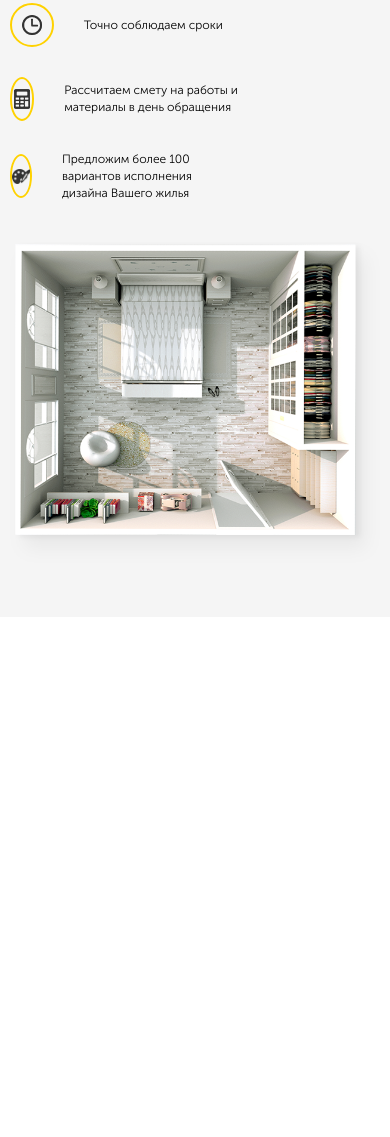
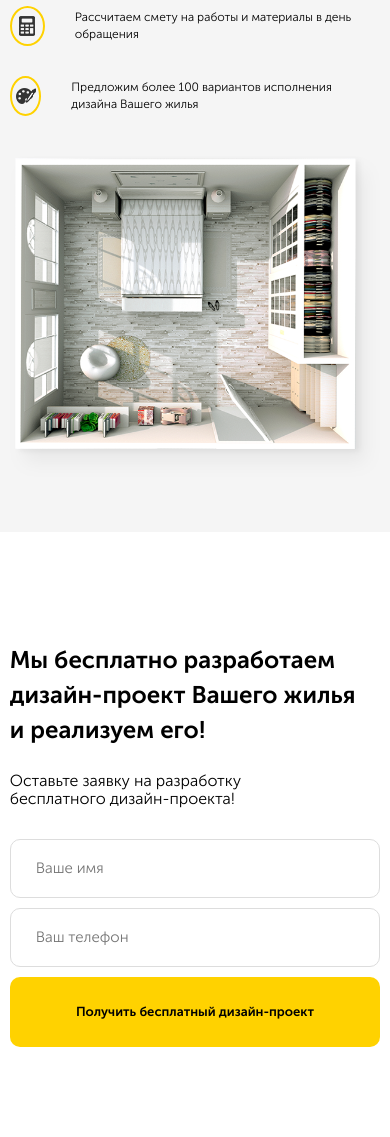
Before and after one commit to NikitaPomogatelev/NikitaPomogatelev, a plain HTML site: page repairsApartments/src/index.html in a window 390 px wide. Shown: the part 383-1520 px from the top of the page. Before the commit the page ends 1000 px from the top, so only its background shows below. Drawn offline with Linux system fonts and the light colour scheme.

Commit message:
Сверстан болк offer + адаптив

```diff
--- a/repairsApartments/src/index.html
+++ b/repairsApartments/src/index.html
@@ -35,7 +35,7 @@
     <!-- /.navbar -->
 
     <main>
-        <section class="hero section_light">
+        <section class="hero">
             <div class="container">
                 <div class="hero-block">
                     <div class="hero-text">
@@ -74,6 +74,25 @@
             <!-- /.container -->
         </section>
         <!-- /.hero -->
+
+        <section class="offer section">
+            <div class="container">
+                <div class="offer-block">
+                    <h2 class="section-title offer__title">Мы бесплатно разработаем дизайн-проект Вашего жилья и реализуем его!</h2>
+                    <span class="section-subtitle offer__subtitle">Оставьте заявку на разработку бесплатного дизайн-проекта!</span>
+                    <form action="#" class="form offer__block">
+
+                        <input type="text" class="input offer__input" placeholder="Ваше имя">
+                        <input type="tel" class="input offer__input" placeholder="Ваш телефон">
+                        <button class="button offer__button">Получить бесплатный дизайн-проект</button>
+                    </form>
+                    <!-- /.form offer__block -->
+                </div>
+                <!-- /.offer-block -->
+            </div>
+            <!-- /.container -->
+        </section>
+        <!-- /.offer -->
     </main>
 </body>
 </html>
--- a/repairsApartments/src/sass/_colors.sass
+++ b/repairsApartments/src/sass/_colors.sass
@@ -1,2 +1,4 @@
 $main-color: #ffd200
 $text-color: #333333
+$secondary-color: #f5f5f5
+$border-input: #dddddd
--- a/repairsApartments/src/sass/_interface.sass
+++ b/repairsApartments/src/sass/_interface.sass
@@ -1,3 +1,6 @@
+*
+    box-sizing: border-box
+
 body
     background: #fff
     +reg
@@ -9,6 +12,8 @@ ul
     list-style: none
 button
     border: none
+button, input
+    outline: none
 
 a
     text-decoration: none
@@ -19,11 +24,11 @@ a
     margin: auto
 
 @media (max-width: 1200px)
-    .copntainer
+    .container
         width: 760px
 
 @media (max-width: 768px)
-    .copntainer
+    .container
         width: 580px
         max-width: 95%
 
@@ -31,7 +36,23 @@ a
     border-radius: 10px
     background-color: $main-color
     padding: 18px 30px
-    font-weight: 700
+    +bold
+    cursor: pointer
+    &:hover
+        background-color: lighten($main-color, 10%)
 
-.section_light
-    background: #f5f5f5
+.section
+    padding: 90px 0
+    &-title
+        font-size: 24px
+        +bold
+    &-subtitle
+        font-size: 16px
+        display: block
+
+.input
+    border: 1px solid $border-input
+    padding: 20px 25px
+    font-size: 15px
+    border-radius: 10px
+    +reg
--- a/repairsApartments/src/sass/blocks/_hero.sass
+++ b/repairsApartments/src/sass/blocks/_hero.sass
@@ -1,11 +1,12 @@
 .hero
     padding: 50px 0
+    background-color: $secondary-color
     &-block
         display: flex
-        align-items: center
+
     &-text
         flex-basis: 50%
-        margin-right: 130px
+        margin-right: 100px
         &__title
             font-size: 41px
             +bold
@@ -24,8 +25,9 @@
             display: flex
             align-items: center
             line-height: 1.6
-
             margin-bottom: 30px
+            &:last-child
+                margin-bottom: 0
         &__image
 
             flex-basis: 40px
@@ -49,6 +51,7 @@
         &-list
             margin-bottom: 40px
         &-text
+            margin-right: 0
             padding-right: 10px
 
 @media (max-width: 768px)
--- /dev/null
+++ b/repairsApartments/src/sass/blocks/_offer.sass
@@ -0,0 +1,51 @@
+.offer
+    background: url('../img/offer-bg.jpg') no-repeat
+    background-position: center right
+    background-size: contain
+    position: relative
+    &:before
+        content: ''
+        width: 50%
+        height: 100%
+        position: absolute
+        top: 0
+        left: 0
+        background: #fff
+
+
+    &-block
+        width: 50%
+        padding-right: 90px
+        position: relative
+    &__title
+        max-width: 360px
+        line-height: 35px
+        margin-bottom: 25px
+    &__subtitle
+        max-width: 250px
+        margin-bottom: 30px
+    &__input
+
+        width: 240px
+        margin-bottom: 30px
+        &:first-child
+            margin-right: 10px
+    &__button
+        width: 100%
+        min-height: 70px
+
+@media (max-width: 1200px)
+    .offer
+        background-size: cover
+        &__input
+            width: 100%
+            margin-bottom: 10px
+        &__button
+            font-size: 13px
+
+@media (max-width: 768px)
+    .offer
+        background: #ffffff
+        &-block
+            width: 100%
+            padding-right: 0
--- a/repairsApartments/src/sass/style.sass
+++ b/repairsApartments/src/sass/style.sass
@@ -3,3 +3,4 @@
 @import 'interface'
 @import 'blocks/navbar'
 @import 'blocks/hero'
+@import 'blocks/offer'
```
Also changed, not shown: repairsApartments/src/css/style.css, repairsApartments/src/img/offer-bg.jpg (added), 1 other file.
